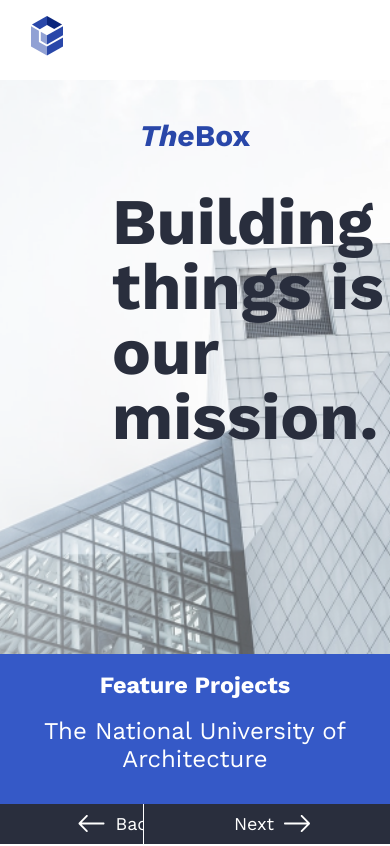
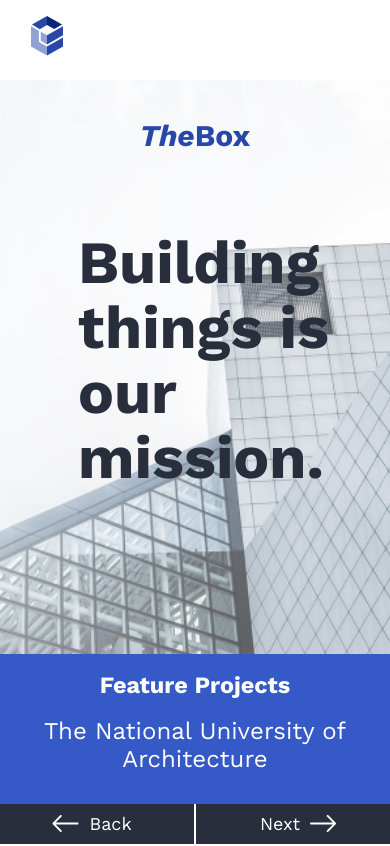
Before and after one commit to immute70/firstProject, a Next.js app: page / in a window 390 px wide. Shown: the top 846 px of the page. Built offline with nearby package versions, Linux system fonts and the light colour scheme.

Commit message:
Adaptive section 1

```diff
--- a/styles/globals.css
+++ b/styles/globals.css
@@ -160,7 +160,7 @@ header {
 
 .square-button {
   position: absolute;
-  width: 208px;
+  width: 50%;
   height: 40px;
   background-color: #292E3D;
   bottom: 0;
@@ -1011,15 +1011,17 @@ footer {
     justify-content: center;
     align-items: center;
     background-position: center;
+    max-width: 700px;
+    min-width: 380px;
   }
 
   .square {
-    max-width: 100%;
+    /*max-width: 100%;*/
     width: auto;
   }
 
   .square-button {
-    width: 247px;
+    /*width: 247px;*/
   }
 
   .feature-p {
@@ -1027,14 +1029,19 @@ footer {
   }
 
   .first-block-text {
-    margin-top: 190px;
+    display: flex;
+    justify-content: center;
+    align-items: center;
+    flex-direction: column;
+    margin-top: 230px;
+    left: 20%;
   }
 
   .first-block-text h1 {
-    dipslay: flex;
-    font-size: 65px !important;
-    justify-content: center;
+
+    font-size: 60px !important;
+
     line-height: 65px !important;
-
+    left: 0;
   }
 }
```
